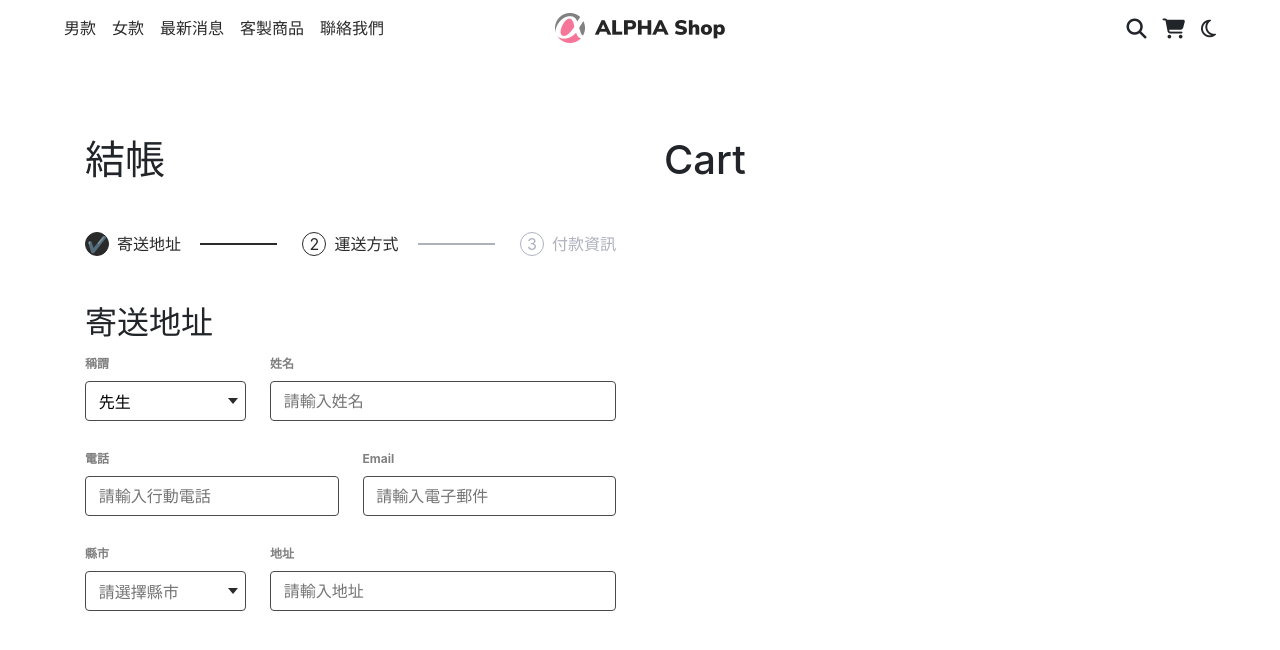
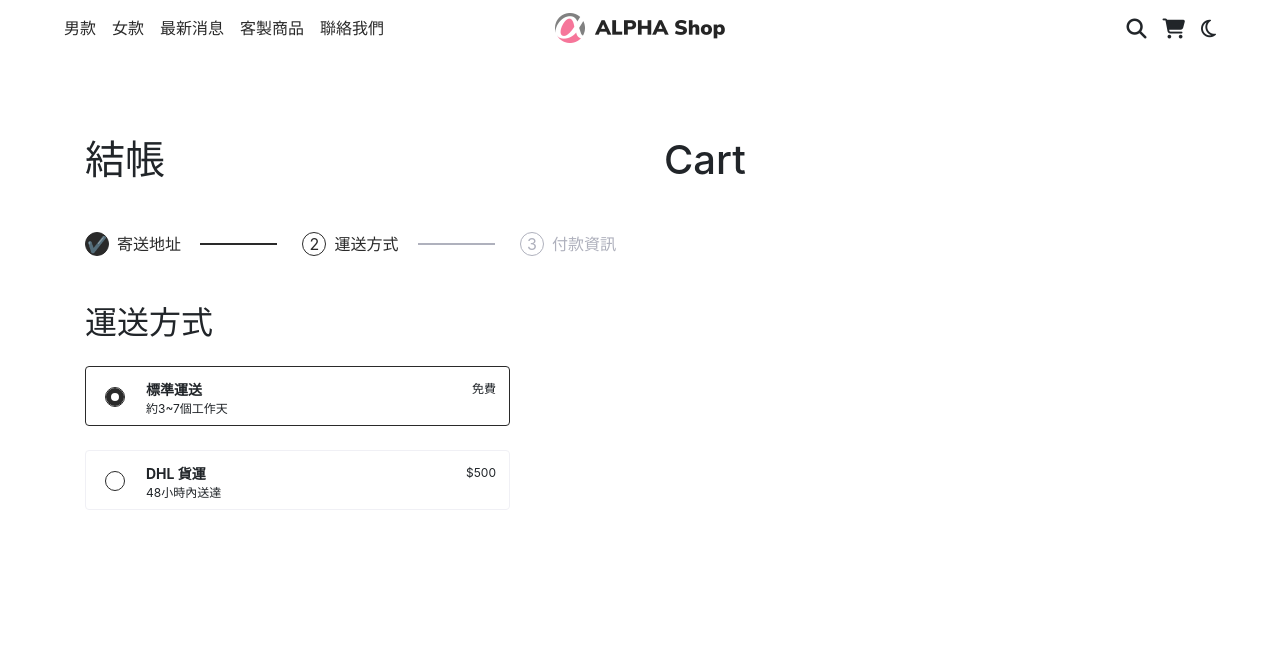
Before and after one commit to chacowang0125/alpha-shop-vue.js, a Vue app: page /#/checkout in a window 1280 px wide. Shown: the top 650 px of the page. Built offline with nearby package versions, Linux system fonts and the light colour scheme.

Commit message:
feat: form-delivery layout

```diff
--- a/src/components/FormStepOne.vue
+++ b/src/components/FormStepOne.vue
@@ -1,6 +1,6 @@
 <template>
 <div class="form-address">
-	<h2>
+	<h2 class="form-delivery-title">
 		寄送地址
 	</h2>
 	<form action="submit">
@@ -84,6 +84,9 @@
 		border-radius: 4px;
 		font-weight: 400;
 	}
+	.form-delivery-title {
+		margin: 24px 0;
+	}
 
 	.form-title {
 		font-size: 12px;
--- a/src/components/FormStepThree.vue
+++ b/src/components/FormStepThree.vue
@@ -1,5 +1,3 @@
 <template>
-	<h1>
-		運送方式
-	</h1>
+
 </template>
--- a/src/components/FormStepTwo.vue
+++ b/src/components/FormStepTwo.vue
@@ -1,5 +1,81 @@
-<template>
-	<h1>
-		付款資料
-	</h1>
+<template class="form-delivery">
+<div class="form-delivery">
+  <h2 class="form-delivery-title">
+		運送方式
+	</h2>
+	<form action="submit">
+		<div class="form-content">
+			<div class="form-wrapper form-wrapper__shipping">
+        <div class="shipping-selection original mb-4 checked">
+          <div class="option"></div>
+          <div class="shipping-method shipping-method__standard font-weight-bold">標準運送</div>
+          <div class="shipping-price">免費</div>
+        </div>
+        <div class="shipping-selection express">
+          <div class="option"></div>
+          <div class="shipping-method shipping-method__express font-weight-bold">DHL 貨運</div>
+          <div class="shipping-price shipping-price__express">$500</div>
+        </div>
+      </div>
+		</div>
+	</form>
+</div>
 </template>
+
+<style scoped>
+.form-delivery-title {
+		margin: 24px 0;
+}
+.shipping-selection {
+	position: relative;
+	width: 80%;
+	height: 60px;
+	padding: 1.2rem;
+	border: 1px solid #f0f0f5;
+	border-radius: 4px;
+	display: flex
+}
+.shipping-selection.checked {
+	border: 1px solid #2a2a2a
+}
+
+.shipping-selection.checked .option{
+	box-shadow: inset 0 0 0 5px #2a2a2a;
+}
+.option {
+  width: 20px;
+  height: 20px;
+  border: 1px solid #2a2a2a;
+  border-radius: 50%;
+}
+
+.shipping-method {
+  position: absolute;
+  top: 0.7rem;
+  left: 60px;
+  font-size: 14px;
+}
+
+.shipping-method::after {
+	position: absolute;
+  top: 100%;
+  left: 0;
+  font-size: 12px;
+  font-weight: 400;
+  white-space: nowrap;
+}
+.shipping-method__standard::after {
+	content: "約3~7個工作天"
+}
+
+.shipping-method__express::after {
+	content: "48小時內送達"
+}
+
+.shipping-price {
+	position: absolute;
+	top: 0.8rem;
+  right: 0.8rem;
+  font-size: 12px;
+}
+</style>
--- a/src/router/index.js
+++ b/src/router/index.js
@@ -18,10 +18,20 @@ const routes = [{
         name: 'checkout-address',
         component: Checkout
     }, {
+        path: '/checkout/delivery',
+        name: 'checkout-delivery',
+        component: Checkout
+    }, {
+        path: '/checkout/payment',
+        name: 'checkout-delivery',
+        component: Checkout
+    },
+    {
         path: '*',
         name: 'not-found',
         component: NotFound
-}]
+    }
+]
 
 const router = new VueRouter({
     linkExactActiveClass: 'active',
--- a/src/views/Checkout.vue
+++ b/src/views/Checkout.vue
@@ -3,7 +3,8 @@
 		<div class="container d-flex">
 			<div class="web-left w-50 mr-5">
 				<StepperPanel />
-				<Address />
+				<!-- <Address /> -->
+				<Delivery />
 			</div>
 			<div class="web-right w-50">
 				<CartPanel />
@@ -14,14 +15,16 @@
 
 <script>
 import StepperPanel from '../components/StepperPanel.vue'
-import Address from '../components/FormStepOne.vue'
+// import Address from '../components/FormStepOne.vue'
+import Delivery from '../components/FormStepTwo.vue'
 import CartPanel from '../components/CartPanel.vue'
 
 export default ({
 	name: 'Checkout',
 	components:{
 		StepperPanel,
-		Address,
+		// Address,
+		Delivery,
 		CartPanel
 	}
 })
```
Lines whose indentation alone changed are shown as unchanged.
